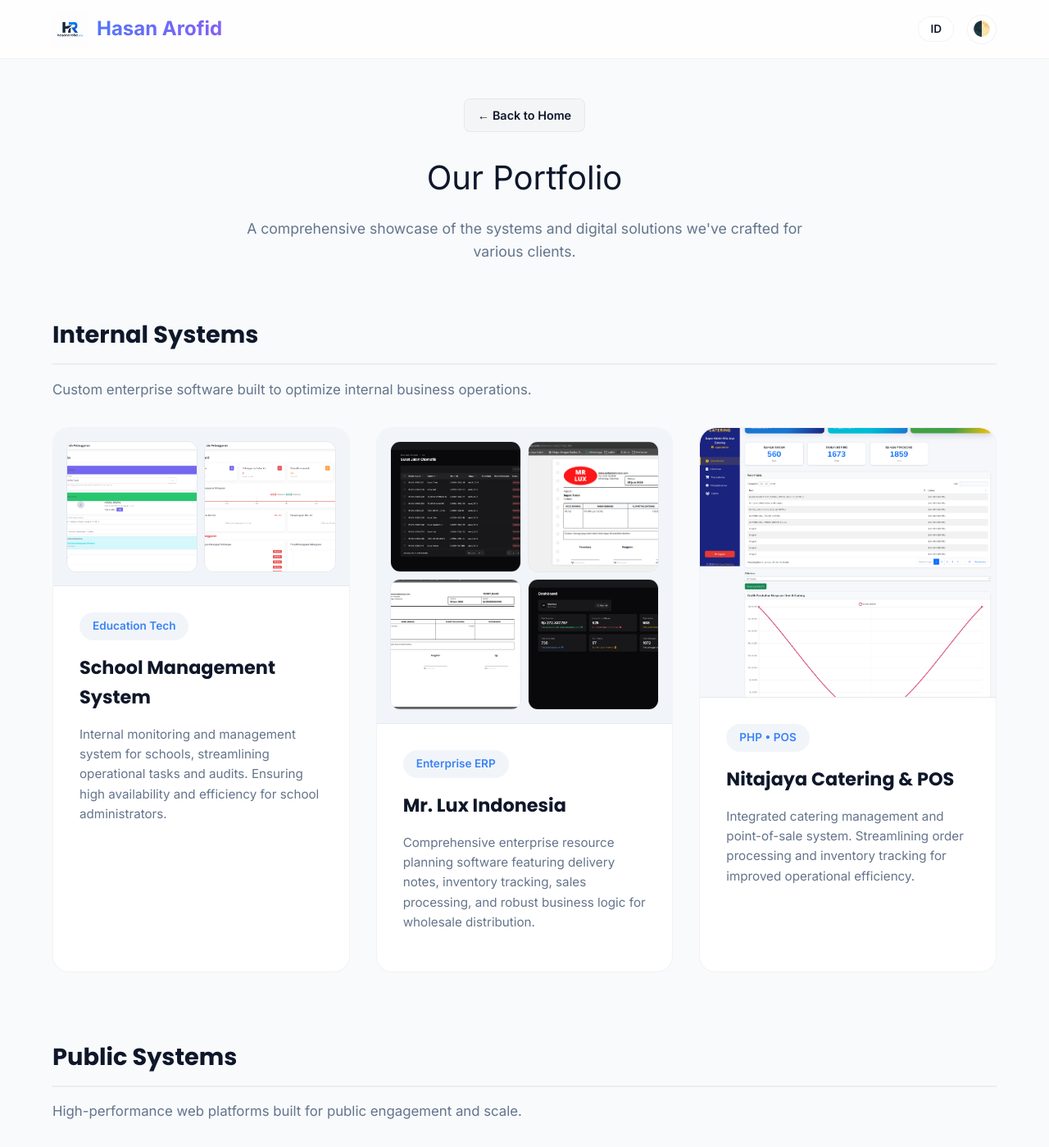
After one commit to hasanarofid/hasanarofid.site, a PHP site: page /portofolio in a window 1280 px wide. The commit adds this page. Shown: the top 1399 px of the page at 82% size. Run offline with PHP 8.4, Linux system fonts and the light colour scheme.

Commit message:
perbaikan portofolio

```diff
--- /dev/null
+++ b/portofolio.php
@@ -0,0 +1,339 @@
+<?php
+session_start();
+if (isset($_GET['lang'])) {
+  $_SESSION['lang'] = $_GET['lang'] === 'id' ? 'id' : 'en';
+}
+
+if (!isset($_SESSION['lang'])) {
+  $browserLang = substr($_SERVER['HTTP_ACCEPT_LANGUAGE'] ?? 'en', 0, 2);
+  $_SESSION['lang'] = ($browserLang === 'id') ? 'id' : 'en';
+}
+$lang = $_SESSION['lang'];
+
+$translations = [
+  'en' => [
+    'meta_title' => 'Portfolio | Hasan Arofid',
+    'meta_desc' => 'Explore the successful digital solutions and systems we have built.',
+    'portfolio_title' => 'Our Portfolio',
+    'portfolio_desc' => 'A comprehensive showcase of the systems and digital solutions we\'ve crafted for various clients.',
+    'internal_systems' => 'Internal Systems',
+    'internal_systems_desc' => 'Custom enterprise software built to optimize internal business operations.',
+    'public_systems' => 'Public Systems',
+    'public_systems_desc' => 'High-performance web platforms built for public engagement and scale.',
+    'back_home' => 'Back to Home',
+    'project_impact' => 'Business Result',
+    'desc_school' => 'Internal monitoring and management system for schools, streamlining operational tasks and audits. Ensuring high availability and efficiency for school administrators.',
+    'desc_mrlux' => 'Comprehensive enterprise resource planning software featuring delivery notes, inventory tracking, sales processing, and robust business logic for wholesale distribution.',
+    'desc_nitajaya' => 'Integrated catering management and point-of-sale system. Streamlining order processing and inventory tracking for improved operational efficiency.',
+    'desc_nolimits' => 'A dynamic and engaging public-facing platform designed for training programs, showcasing modern UI, seamless user experience, and optimized conversion pathways.',
+    'desc_amtech' => 'Built a unified management system for Malaysia\'s leading EV network. Handling real-time hardware telemetry and multi-tenant billing.',
+    'desc_gringgo' => 'A technology platform focusing on waste management and environmental solutions to empower communities.',
+  ],
+  'id' => [
+    'meta_title' => 'Portofolio | Hasan Arofid',
+    'meta_desc' => 'Jelajahi solusi digital dan sistem yang telah kami bangun.',
+    'portfolio_title' => 'Portofolio Kami',
+    'portfolio_desc' => 'Kumpulan lengkap sistem dan solusi digital yang telah kami buat untuk berbagai klien.',
+    'internal_systems' => 'Sistem Internal',
+    'internal_systems_desc' => 'Perangkat lunak enterprise kustom yang dibangun untuk mengoptimalkan operasional internal bisnis.',
+    'public_systems' => 'Sistem Publik',
+    'public_systems_desc' => 'Platform web berkinerja tinggi yang dibangun untuk keterlibatan publik dan skala besar.',
+    'back_home' => 'Kembali ke Beranda',
+    'project_impact' => 'Hasil Bisnis',
+    'desc_school' => 'Sistem pemantauan dan manajemen internal untuk sekolah, menyederhanakan tugas operasional dan audit. Memastikan ketersediaan dan efisiensi tinggi bagi pengelola sekolah.',
+    'desc_mrlux' => 'Perangkat lunak perencanaan sumber daya perusahaan (ERP) komprehensif yang dilengkapi surat jalan, pelacakan inventaris, pemrosesan penjualan, dan logika bisnis yang kuat untuk distribusi grosir.',
+    'desc_nitajaya' => 'Sistem manajemen katering dan point-of-sale yang terintegrasi. Menyederhanakan pemrosesan pesanan dan pelacakan inventaris untuk efisiensi operasional yang lebih baik.',
+    'desc_nolimits' => 'Platform publik yang dinamis dan interaktif untuk program pelatihan, menampilkan UI modern, pengalaman pengguna yang mulus, dan alur konversi yang dioptimalkan.',
+    'desc_amtech' => 'Membangun sistem manajemen terpadu untuk jaringan EV terkemuka di Malaysia. Menangani telemetri perangkat keras secara real-time dan penagihan multi-tenant.',
+    'desc_gringgo' => 'Platform teknologi yang berfokus pada pengelolaan sampah dan solusi lingkungan untuk memberdayakan komunitas.',
+  ]
+];
+$t = $translations[$lang];
+
+?>
+<!DOCTYPE html>
+<html lang="<?= $lang ?>">
+<head>
+    <meta charset="UTF-8">
+    <meta name="viewport" content="width=device-width, initial-scale=1.0">
+    <title><?= $t['meta_title'] ?></title>
+    <meta name="description" content="<?= $t['meta_desc'] ?>" />
+
+    <!-- Open Graph / LinkedIn / Facebook -->
+    <meta property="og:type" content="website" />
+    <meta property="og:url" content="https://hasanarofid.site/portofolio" />
+    <meta property="og:title" content="<?= $t['meta_title'] ?>" />
+    <meta property="og:description" content="<?= $t['meta_desc'] ?>" />
+    <meta property="og:image" content="https://hasanarofid.site/images/hasanarofid.png" />
+
+    <!-- Twitter / Threads -->
+    <meta property="twitter:card" content="summary_large_image" />
+    <meta property="twitter:url" content="https://hasanarofid.site/portofolio" />
+    <meta property="twitter:title" content="<?= $t['meta_title'] ?>" />
+    <meta property="twitter:description" content="<?= $t['meta_desc'] ?>" />
+    <meta property="twitter:image" content="https://hasanarofid.site/images/hasanarofid.png" />
+
+    <link rel="canonical" href="https://hasanarofid.site/portofolio" />
+    <link href="https://fonts.googleapis.com/css2?family=Inter:wght@300;400;500;600;700&family=Poppins:wght@600;700&display=swap" rel="stylesheet">
+    <link rel="icon" type="image/png" href="images/logohasanarofid.png" />
+    <style>
+        :root {
+            --bg: #f8fafc;
+            --surface: #ffffff;
+            --surface-hover: #f1f5f9;
+            --text: #0f172a;
+            --text-muted: #64748b;
+            --border: rgba(0, 0, 0, 0.05);
+            --accent: #3b82f6;
+            --gradient: linear-gradient(135deg, #3b82f6 0%, #8b5cf6 100%);
+            --glass: rgba(255, 255, 255, 0.8);
+        }
+        [data-theme="dark"] {
+            --bg: #030712;
+            --surface: #0f172a;
+            --surface-hover: #1e293b;
+            --text: #f8fafc;
+            --text-muted: #94a3b8;
+            --border: rgba(255, 255, 255, 0.05);
+            --glass: rgba(15, 23, 42, 0.8);
+        }
+        * { box-sizing: border-box; }
+        body { font-family: 'Inter', sans-serif; background: var(--bg); color: var(--text); line-height: 1.6; margin: 0; padding: 0; }
+        h1, h2, h3, h4 { font-family: 'Poppins', sans-serif; margin: 0; }
+        .container { max-width: 1200px; margin: 0 auto; padding: 0 24px; }
+
+        nav { position: fixed; top: 0; width: 100%; height: 72px; background: var(--glass); backdrop-filter: blur(12px); border-bottom: 1px solid var(--border); z-index: 1000; display: flex; align-items: center; }
+        .logo { font-weight: 800; font-size: 1.5rem; background: var(--gradient); -webkit-background-clip: text; -webkit-text-fill-color: transparent; text-decoration: none; display: flex; align-items: center; gap: 12px; }
+        .logo-img { height: 42px; width: auto; }
+
+        .nav-actions { display: flex; gap: 16px; align-items: center; }
+        .lang-toggle { background: var(--surface); border: 1px solid var(--border); color: var(--text); padding: 4px 14px; border-radius: 999px; font-size: 0.85rem; text-decoration: none; font-weight: 600; }
+        .theme-toggle { background: var(--surface); border: 1px solid var(--border); color: var(--text); width: 36px; height: 36px; border-radius: 50%; display: flex; align-items: center; justify-content: center; cursor: pointer; transition: 0.3s; font-size: 1.1rem; }
+
+        .header-spacing { padding-top: 120px; }
+        .section-title { font-size: 2.5rem; text-align: center; margin-bottom: 16px; }
+        .section-subtitle { color: var(--text-muted); text-align: center; max-width: 700px; margin: 0 auto 64px; font-size: 1.1rem; }
+
+        .category-title { font-size: 1.8rem; margin: 48px 0 16px; padding-bottom: 12px; border-bottom: 2px solid var(--border); }
+        .category-desc { color: var(--text-muted); margin-bottom: 32px; font-size: 1.05rem; }
+
+        .projects-grid { display: grid; grid-template-columns: repeat(auto-fit, minmax(350px, 1fr)); gap: 32px; }
+        .project-card { background: var(--surface); border: 1px solid var(--border); border-radius: 20px; overflow: hidden; transition: 0.3s; display: flex; flex-direction: column; }
+        .project-card:hover { transform: translateY(-8px); border-color: var(--accent); box-shadow: 0 20px 40px rgba(0,0,0,0.05); }
+        .project-content { padding: 32px; flex-grow: 1; }
+        .project-tag { display: inline-block; padding: 6px 16px; background: var(--surface-hover); color: var(--accent); border-radius: 99px; font-size: 0.85rem; font-weight: 600; margin-bottom: 16px; }
+        .project-content h3 { font-size: 1.4rem; margin-bottom: 12px; }
+        .project-content p { color: var(--text-muted); font-size: 0.95rem; }
+
+        .image-gallery { display: grid; gap: 8px; padding: 16px; background: var(--surface-hover); border-bottom: 1px solid var(--border); }
+        .gallery-2 { grid-template-columns: 1fr 1fr; }
+        .gallery-4 { grid-template-columns: 1fr 1fr; }
+        .image-gallery img { width: 100%; height: 160px; object-fit: cover; border-radius: 12px; border: 1px solid var(--border); transition: 0.3s; }
+        .image-gallery img:hover { transform: scale(1.02); }
+
+        .gallery-1 img { width: 100%; height: 328px; }
+
+        .btn { display: inline-flex; align-items: center; padding: 12px 28px; border-radius: 8px; font-weight: 600; text-decoration: none; transition: 0.3s; cursor: pointer; }
+        .btn-primary { background: var(--gradient); color: #ffffff; }
+        .btn-outline { border: 1px solid var(--border); color: var(--text); background: rgba(0,0,0,0.02); }
+        .btn-outline:hover { background: rgba(0,0,0,0.05); border-color: var(--accent); }
+
+        [data-reveal] { animation: fadeInUp 0.8s ease forwards; }
+        @keyframes fadeInUp { from { opacity: 0; transform: translateY(20px); } to { opacity: 1; transform: translateY(0); } }
+
+        footer { padding: 40px 0; text-align: center; color: var(--text-muted); border-top: 1px solid var(--border); margin-top: 60px; font-size: 0.9rem; }
+
+        /* Modal Styles */
+        .image-gallery img { cursor: zoom-in; }
+        .modal-overlay {
+            position: fixed; top: 0; left: 0; width: 100%; height: 100%;
+            background: rgba(15, 23, 42, 0.85); backdrop-filter: blur(12px); -webkit-backdrop-filter: blur(12px);
+            z-index: 9999; display: flex; align-items: center; justify-content: center;
+            opacity: 0; pointer-events: none; transition: 0.4s ease; padding: 24px;
+        }
+        .modal-overlay.active { opacity: 1; pointer-events: auto; }
+        .modal-content {
+            position: relative; max-width: 90%; max-height: 90vh;
+            transform: scale(0.95) translateY(20px); opacity: 0;
+            transition: 0.5s cubic-bezier(0.175, 0.885, 0.32, 1.275);
+        }
+        .modal-overlay.active .modal-content { transform: scale(1) translateY(0); opacity: 1; }
+        .modal-image {
+            max-width: 100%; max-height: 85vh; border-radius: 16px;
+            box-shadow: 0 30px 60px rgba(0,0,0,0.5);
+            border: 1px solid rgba(255,255,255,0.1); object-fit: contain;
+        }
+        .modal-close {
+            position: absolute; top: -20px; right: -20px;
+            width: 44px; height: 44px; background: var(--surface); color: var(--text);
+            border-radius: 50%; display: flex; align-items: center; justify-content: center;
+            font-size: 24px; cursor: pointer; box-shadow: 0 10px 25px rgba(0,0,0,0.2);
+            border: 1px solid var(--border); transition: 0.3s; z-index: 10000;
+        }
+        .modal-close:hover { background: var(--accent); color: #fff; transform: rotate(90deg) scale(1.1); }
+    </style>
+</head>
+<body>
+    <nav>
+        <div class="container" style="display: flex; justify-content: space-between; align-items: center; width: 100%;">
+            <a href="/" class="logo">
+                <img src="images/logohasanarofid.png" alt="Logo" class="logo-img">
+                Hasan Arofid
+            </a>
+            <div class="nav-actions">
+                <a href="?lang=<?= $lang === 'en' ? 'id' : 'en' ?>" class="lang-toggle">
+                    <?= strtoupper($lang === 'en' ? 'id' : 'en') ?>
+                </a>
+                <button class="theme-toggle" id="theme-btn" aria-label="Toggle theme">🌓</button>
+            </div>
+        </div>
+    </nav>
+
+    <div class="container header-spacing">
+        <div style="text-align: center; margin-bottom: 24px;" data-reveal>
+            <a href="/" class="btn btn-outline" style="padding: 8px 16px; font-size: 0.9rem;">← <?= $t['back_home'] ?></a>
+        </div>
+
+        <div class="section-title" data-reveal><?= $t['portfolio_title'] ?></div>
+        <div class="section-subtitle" data-reveal><?= $t['portfolio_desc'] ?></div>
+
+        <h2 class="category-title" data-reveal><?= $t['internal_systems'] ?></h2>
+        <p class="category-desc" data-reveal><?= $t['internal_systems_desc'] ?></p>
+
+        <div class="projects-grid">
+            <div class="project-card" data-reveal>
+                <div class="image-gallery gallery-2">
+                    <img src="images/point-sekolah.png" alt="School System Dashboard 1" loading="lazy">
+                    <img src="images/point-sekolah2.png" alt="School System Dashboard 2" loading="lazy">
+                </div>
+                <div class="project-content">
+                    <span class="project-tag">Education Tech</span>
+                    <h3>School Management System</h3>
+                    <p><?= $t['desc_school'] ?></p>
+                </div>
+            </div>
+
+            <div class="project-card" data-reveal>
+                <div class="image-gallery gallery-4">
+                    <img src="images/mrluxindonesia.png" alt="Mr Lux Dashboard" loading="lazy">
+                    <img src="images/mrluxindonesia1.png" alt="Mr Lux Modules" loading="lazy">
+                    <img src="images/mrluxindonesia2.png" alt="Mr Lux Inventory" loading="lazy">
+                    <img src="images/mrluxindonesia3.png" alt="Mr Lux Reports" loading="lazy">
+                </div>
+                <div class="project-content">
+                    <span class="project-tag">Enterprise ERP</span>
+                    <h3>Mr. Lux Indonesia</h3>
+                    <p><?= $t['desc_mrlux'] ?></p>
+                </div>
+            </div>
+
+            <div class="project-card" data-reveal>
+                <div class="image-gallery gallery-1" style="padding: 0; border-bottom: 1px solid var(--border);">
+                    <img src="images/nitajaya.png" alt="Nitajaya Catering & POS" loading="lazy" style="border-radius: 20px 20px 0 0; border: none;">
+                </div>
+                <div class="project-content">
+                    <span class="project-tag">PHP • POS</span>
+                    <h3>Nitajaya Catering & POS</h3>
+                    <p><?= $t['desc_nitajaya'] ?></p>
+                </div>
+            </div>
+        </div>
+
+        <h2 class="category-title" style="margin-top: 80px;" data-reveal><?= $t['public_systems'] ?></h2>
+        <p class="category-desc" data-reveal><?= $t['public_systems_desc'] ?></p>
+
+        <div class="projects-grid" style="margin-bottom: 80px;">
+            <div class="project-card" data-reveal onclick="window.open('https://nolimitstraining.id/', '_blank')" style="cursor: pointer;">
+                <div class="image-gallery gallery-1">
+                    <img src="images/nolimitstraining.png" alt="No Limits Training Platform" loading="lazy">
+                </div>
+                <div class="project-content">
+                    <span class="project-tag">Public Platform</span>
+                    <h3>No Limits Training</h3>
+                    <p><?= $t['desc_nolimits'] ?></p>
+                </div>
+            </div>
+
+            <div class="project-card" data-reveal onclick="window.open('https://amtechev.com/', '_blank')" style="cursor: pointer;">
+                <div class="image-gallery gallery-1" style="padding: 0; border-bottom: 1px solid var(--border);">
+                    <img src="images/amtechev.png" alt="Amtech EV" loading="lazy" style="border-radius: 20px 20px 0 0; border: none;">
+                </div>
+                <div class="project-content">
+                    <span class="project-tag">Enterprise SaaS</span>
+                    <h3>Amtech EV Infrastructure</h3>
+                    <p><?= $t['desc_amtech'] ?></p>
+                </div>
+            </div>
+
+            <div class="project-card" data-reveal onclick="window.open('https://gringgo.org/', '_blank')" style="cursor: pointer;">
+                <div class="image-gallery gallery-1" style="padding: 0; border-bottom: 1px solid var(--border);">
+                    <img src="images/gringgo.png" alt="Gringgo Platform" loading="lazy" style="border-radius: 20px 20px 0 0; border: none;">
+                </div>
+                <div class="project-content">
+                    <span class="project-tag">Web Platform</span>
+                    <h3>Gringgo</h3>
+                    <p><?= $t['desc_gringgo'] ?></p>
+                </div>
+            </div>
+        </div>
+    </div>
+
+    <footer>
+        <div class="container">
+            © <?= date('Y') ?> Hasan Arofid. Expertly crafted for performance.
+        </div>
+    </footer>
+
+    <script>
+        // Theme Toggle Logic
+        const themeBtn = document.getElementById('theme-btn');
+        const root = document.documentElement;
+
+        const savedTheme = localStorage.getItem('theme');
+        if (savedTheme) {
+            root.setAttribute('data-theme', savedTheme);
+        } else if (window.matchMedia && window.matchMedia('(prefers-color-scheme: dark)').matches) {
+            root.setAttribute('data-theme', 'dark');
+        }
+
+        themeBtn.addEventListener('click', () => {
+            const currentTheme = root.getAttribute('data-theme');
+            const newTheme = currentTheme === 'dark' ? 'light' : 'dark';
+            root.setAttribute('data-theme', newTheme);
+            localStorage.setItem('theme', newTheme);
+        });
+
+        // Image Modal Logic
+        const modalOverlay = document.createElement('div');
+        modalOverlay.className = 'modal-overlay';
+        modalOverlay.innerHTML = `
+            <div class="modal-content">
+                <div class="modal-close">&times;</div>
+                <img src="" class="modal-image" alt="Preview">
+            </div>
+        `;
+        document.body.appendChild(modalOverlay);
+
+        const modalImg = modalOverlay.querySelector('.modal-image');
+        const modalClose = modalOverlay.querySelector('.modal-close');
+
+        document.querySelectorAll('.image-gallery img').forEach(img => {
+            img.addEventListener('click', (e) => {
+                e.stopPropagation(); // prevent card click
+                modalImg.src = img.src;
+                modalOverlay.classList.add('active');
+            });
+        });
+
+        const closeModal = () => modalOverlay.classList.remove('active');
+
+        modalClose.addEventListener('click', closeModal);
+        modalOverlay.addEventListener('click', (e) => {
+            if(e.target === modalOverlay) closeModal();
+        });
+        document.addEventListener('keydown', (e) => {
+            if(e.key === 'Escape') closeModal();
+        });
+    </script>
+</body>
+</html>
```
Also changed, not shown: index.php (+7 -10 lines), .htaccess, images/mrluxindonesia.png (added), images/mrluxindonesia1.png (added), images/mrluxindonesia2.png (added), images/mrluxindonesia3.png (added), images/point-sekolah.png (added), images/point-sekolah2.png (added), 1 other file.
